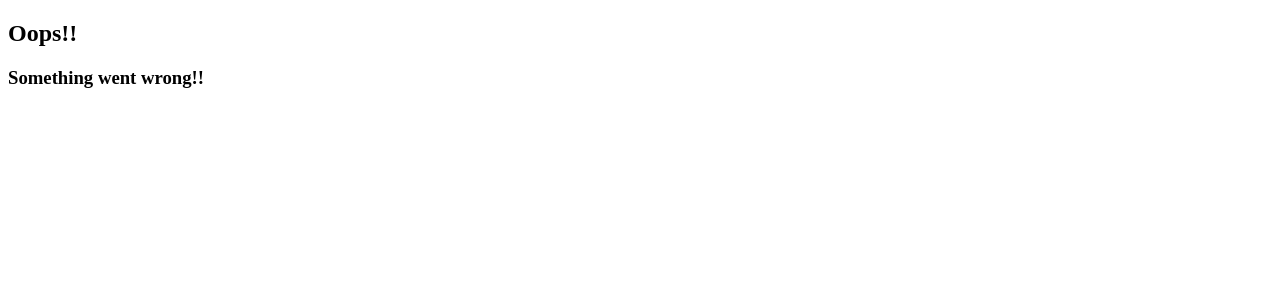
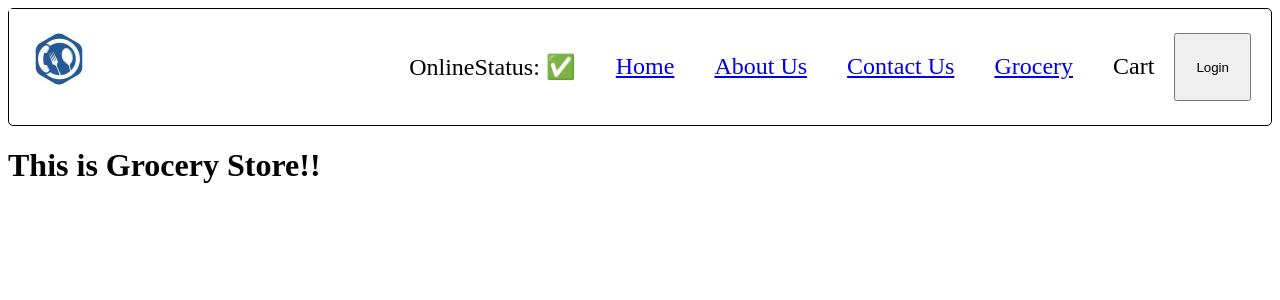
Before and after one commit to ChaithanyaGandham/Namaste-React, a React (Vite) app: page /grocery in a window 1280 px wide. Shown: the top 300 px of the page. Built offline with nearby package versions, Linux system fonts and the light colour scheme.

Commit message:
Implemented Lazy Loading, Chunks of bundler files for optimisation.

```diff
--- a/src/App.js
+++ b/src/App.js
@@ -6,6 +6,7 @@ import About from "./components/About";
 import Contact from "./components/Contact";
 import { Error } from "./components/Error";
 import Restaurants from "./components/Restaurants";
+import { lazy, Suspense } from "react";
 
 const AppLayout = () => {
   return (
@@ -15,6 +16,8 @@ const AppLayout = () => {
     </div>
   );
 };
+
+const Grocery = lazy(() => import("./components/Grocery"));
 
 const appRouter = createBrowserRouter([
   {
@@ -34,6 +37,14 @@ const appRouter = createBrowserRouter([
         element: <Contact />,
       },
       {
+        path: "/grocery",
+        element: (
+          <Suspense fallback={<h1>Loading...</h1>}>
+            <Grocery />
+          </Suspense>
+        ),
+      },
+      {
         path: "/restaurants/:resId",
         element: <Restaurants />,
       },
--- /dev/null
+++ b/src/components/Grocery.js
@@ -0,0 +1,9 @@
+const Grocery = () => {
+  return (
+    <div>
+      <h1>This is Grocery Store!!</h1>
+    </div>
+  );
+};
+
+export default Grocery;
--- a/src/components/Header.js
+++ b/src/components/Header.js
@@ -25,6 +25,9 @@ const Header = () => {
           <li>
             <Link to="/contact">Contact Us</Link>
           </li>
+          <li>
+            <Link to="/grocery">Grocery</Link>
+          </li>
           <li>Cart</li>
           <button
             className="login"
```
